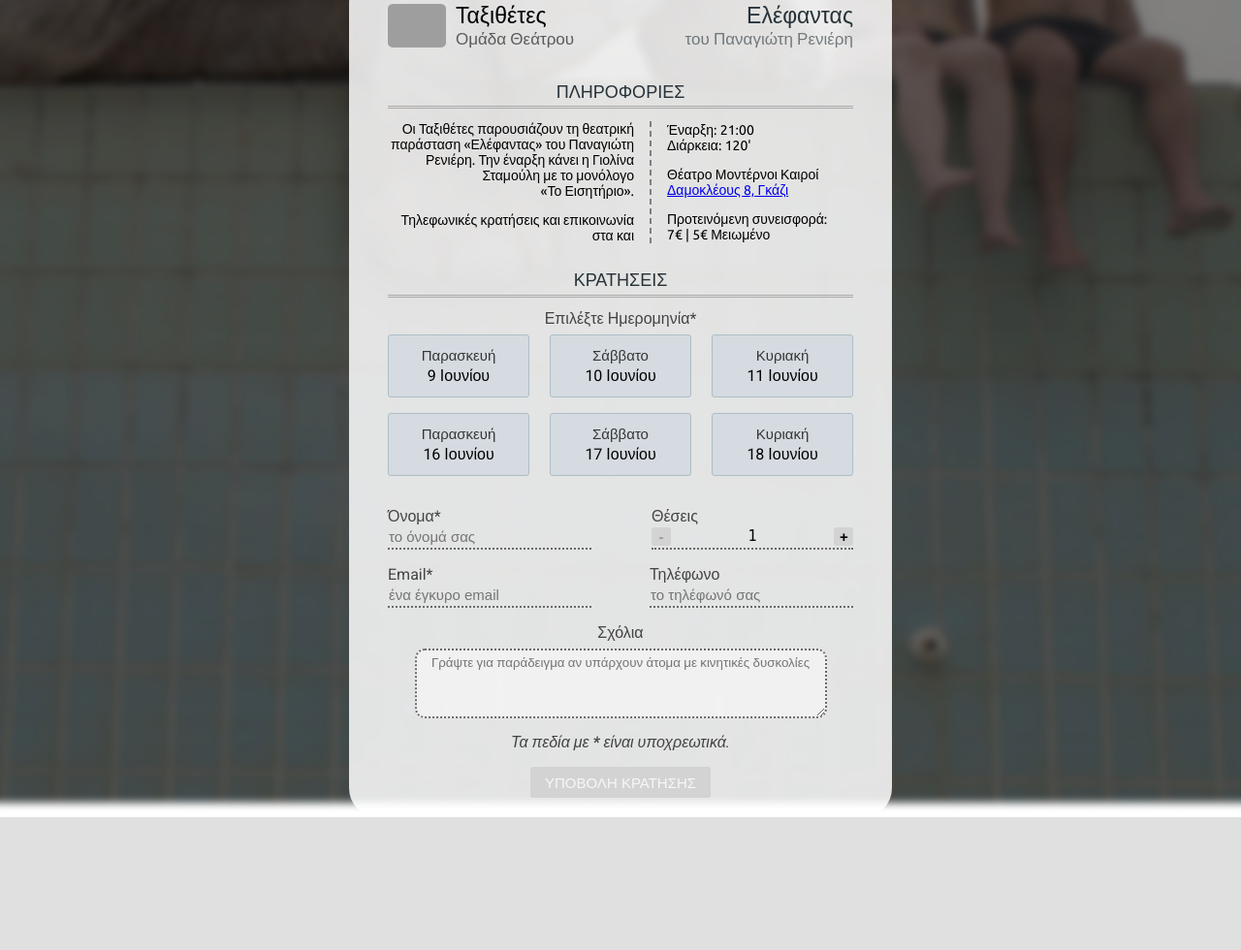
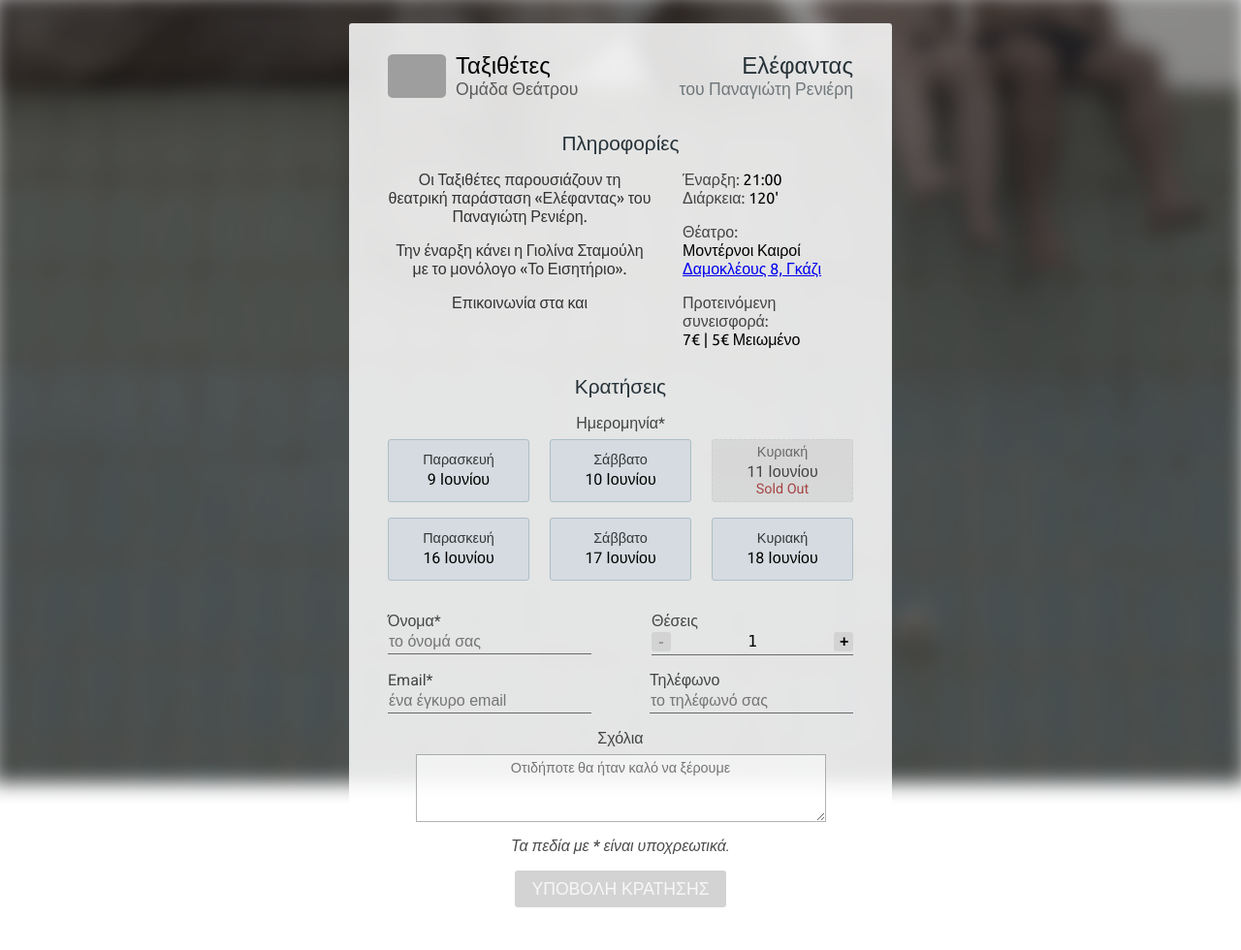
Before and after one commit to alistat/taxithet.es, a PHP site: page /parastaseis/elefantas-tou-panagioti-renieri in a window 1280 px wide. Shown: the whole page at 97% size. Before the commit the page ends 843 px from the top, so only its background shows below. Run offline with PHP 8.4, Linux system fonts and the light colour scheme; some libraries are stand-ins or nearby versions; grey boxes are pictures that could not be loaded.

Commit message:
Update reservation design

```diff
--- a/api/reservation.php
+++ b/api/reservation.php
@@ -8,8 +8,9 @@ function verify_captcha(): bool {
 
 const VIEWER_MAIL = /** @lang HTML */
 <<<EOD
-<html>
+<html lang="el">
 <head>
+<title>Κράτηση για την παράσταση Ελέφαντας</title>
 <style>
     table {
         border-spacing: 0;
--- a/parastaseis/elefantas-tou-panagioti-renieri/elefantas.css
+++ b/parastaseis/elefantas-tou-panagioti-renieri/elefantas.css
@@ -4,29 +4,36 @@ html {
 
 body {
     display: flex;
-    height: 100vh;
+    min-height: 100vh;
     justify-content: center;
     align-items: center;
     padding: 0;
     font-family: 'Roboto', sans-serif;
+    margin: 0;
 }
 
 .background-overlay {
-    height: 105%;
-    width: 105%;
+    top: -8px;
+    height: 102%;
+    height: calc(100% + 16px);
+    width: 102%;
+    width: calc(100% + 13px);
     position: fixed;
     z-index: -1;
     background-image: url(elefantas.jpg);
     background-position: center;
     background-size: cover;
-    filter: blur(4px) brightness(0.65);
+    filter: blur(10px) brightness(0.7) grayscale(0.3);
+    left: -8px;
+    overflow: hidden;
 }
 
 .content {
     background: rgb(255 255 255 / 85%);
     padding: 0 40px;
-    border-radius: 30px;
+    border-radius: 3px;
     width: 30rem;
+    margin: 1.5rem;
 }
 
 h1 {
@@ -35,15 +42,16 @@ h1 {
 
 h2 {
     font-weight: 400;
-    border-style: none none double;
+    /*border-style: none none double;*/
+    /*border-color: darkgray;*/
+    /*border-width: 3px;*/
     text-align: center;
-    border-width: 3px;
-    font-size: 18px;
+    /*font-size : 18 px;*/
     padding: 0.2rem 0;
     color: #263238;
-    border-color: darkgray;
     text-transform: capitalize;
     margin: 1.2rem 0 0.8rem;
+    font-size: 1.3rem;
 }
 
 .header {
@@ -64,8 +72,9 @@ h2 {
 }
 
 .team-name {
-    font-size: 23px;
+    /*font-size : 23px;*/
     font-weight: 300;
+    font-size: 1.5rem;
 }
 
 /*.team-identity .team-name {*/
@@ -74,16 +83,18 @@ h2 {
 /*}*/
 
 .team-subname {
-    font-size: 17px;
+    /*font-size : 17px;*/
     opacity: 0.6;
+    font-size: 1.1rem;
 }
 
 .description {
     display: flex;
-    align-items: center;
+    /*align-items: center;*/
     margin-bottom: 1.5rem;
     font-family: 'Ubuntu', sans-serif;
-    font-size: 14px;
+    /*font-size : 14px;*/
+    font-size: 1rem;
 }
 
 .description p:first-of-type {
@@ -97,12 +108,17 @@ h2 {
 .description-text {
     padding-right: 1rem;
     margin-right: 1rem;
-    border-right: 2px dashed gray;
-    text-align: right;
+    /*border-right: 2px dashed gray;*/
+    text-align: center;
+    color: #333;
 }
 
 .description-info {
-    min-width: 12rem;
+    min-width: 11rem;
+}
+
+.description-label {
+    opacity: 0.7;
 }
 
 .reservations {
@@ -134,13 +150,14 @@ h2 {
 }
 
 .reservation-field input {
-    border-style: none none dotted none;
-    border-width: 2px;
+    border-style: none none solid none;
+    border-width: 1px;
     border-color:dimgray;
     background: none;
     padding: 3px 1px;
     width: 13rem;
-    font-size: 15px;
+    /*font-size : 15px;*/
+    font-size: 1rem;
 }
 
 .invalid.reservation-field input {
@@ -180,9 +197,10 @@ h2 {
 }
 
 .reservation-date-day {
-    font-size: 15px;
+    /*font-size : 15px;*/
     margin-bottom: 2px;
     opacity: 0.75;
+    font-size: 0.9rem;
 }
 
 .selected .reservation-date-day {
@@ -190,8 +208,9 @@ h2 {
 }
 
 .reservation-date-sold-out {
-    font-size: 14px;
+    /*font-size : 14 px;*/
     color: darkred;
+    font-size: 0.9rem;
 }
 
 .selected {
@@ -226,15 +245,16 @@ h2 {
 
 .reservation-persons-input {
     display: flex;
-    border-bottom: 2px dotted dimgray;
-    padding: 0.15rem 0;
+    border-bottom: 1px solid dimgray;
+    padding: 0.15rem 0 0.2rem;
     font-family: monospace;
 }
 
 .reservation-persons-value {
     flex: auto;
     text-align: center;
-    font-size: 15px;
+    /*font-size : 15px;*/
+    font-size: 1rem;
 }
 
 .reservation-persons-control {
@@ -242,9 +262,10 @@ h2 {
     width: 1.25rem;
     border-radius: 3px;
     font-weight: bold;
-    font-size: 15px;
+    /*font-size : 15px;*/
     border: none;
     text-align: center;
+    font-size: 1rem;
 }
 
 .reservation-comments {
@@ -252,14 +273,17 @@ h2 {
 }
 
 .reservation-comments textarea {
-    border: 2px dotted dimgray;
-    border-radius: 10px;
+    /*border: 2px dotted dimgray;*/
+    /*border: 2px dashed rgb(105 105 105 / 50%);*/
+    border: 1px solid rgb(105 105 105 / 50%);
+    /*border-radius: 10px;*/
     width: 411px;
     height: 58px;
     background: rgba(255, 255, 255, 0.5);
     padding: 5px;
     text-align: center;
     font-family: inherit;
+    font-size: 0.9rem;
 }
 
 .reservation-actions {
@@ -275,7 +299,8 @@ h2 {
     transition: all .5s;
     padding: 0.5em 1em;
     text-transform: uppercase;
-    font-size: 15px;
+    /*font-size : 15px;*/
+    font-size: 1.1rem;
 }
 
 .submit:hover {
--- a/parastaseis/elefantas-tou-panagioti-renieri/index.html
+++ b/parastaseis/elefantas-tou-panagioti-renieri/index.html
@@ -26,37 +26,38 @@
             </div>
         </div>
 
-        <h2>ΠΛΗΡΟΦΟΡΙΕΣ</h2>
+        <h2>Πληροφορίες</h2>
         <div class="description">
             <div class="description-text">
                 <p>
                     Οι Ταξιθέτες παρουσιάζουν τη θεατρική παράσταση «Ελέφαντας» του Παναγιώτη Ρενιέρη.
-                    Την έναρξη κάνει η Γιολίνα Σταμούλη με το μονόλογο «Το&nbsp;Εισητήριο».
+
                 </p>
+                <p>Την έναρξη κάνει η Γιολίνα Σταμούλη με το μονόλογο «Το&nbsp;Εισητήριο».</p>
                 <p>
-                    Τηλεφωνικές κρατήσεις και επικοινωνία στα <span class="reservation-phone"></span> και
+                    Επικοινωνία στα <span class="reservation-phone"></span> και
                     <span class="contact-mail"></span>
                 </p>
 
             </div>
             <div class="description-info">
                 <p>
-                    Έναρξη: 21:00
+                    <span class="description-label">Έναρξη:</span> 21:00
                     <br>
-                    Διάρκεια:
+                    <span class="description-label">Διάρκεια:</span>
                     120'
                 </p>
                 <p>
-                    Θέατρο Μοντέρνοι Καιροί <br>
+                    <span class="description-label">Θέατρο:</span> <br> Μοντέρνοι Καιροί <br>
                      <a href="https://goo.gl/maps/n3S4JYx9FZkfCWkR9">Δαμοκλέους 8, Γκάζι</a>
                 </p>
                 <p>
-                    Προτεινόμενη συνεισφορά:<br> 7€ | 5€ Μειωμένο
+                    <span class="description-label">Προτεινόμενη συνεισφορά:</span><br> 7€ | 5€ Μειωμένο
                 </p>
             </div>
         </div>
 
-        <h2>ΚΡΑΤΗΣΕΙΣ</h2>
+        <h2>Κρατήσεις</h2>
         <div class="reservations">
             <Reservations :dates="dates"></Reservations>
         </div>
@@ -68,7 +69,6 @@
       import Reservations from "./reservations.js";
 
       document.addEventListener('DOMContentLoaded', () => {
-
 
       });
 
@@ -89,7 +89,7 @@
                 {
                     day: "Κυριακή",
                     date: "11 Ιουνίου",
-                    soldOut: false,
+                    soldOut: true,
                 },
                 {
                     day: "Παρασκευή",
--- a/parastaseis/elefantas-tou-panagioti-renieri/reservations.js
+++ b/parastaseis/elefantas-tou-panagioti-renieri/reservations.js
@@ -48,7 +48,7 @@ export default {
         } catch (error) {
           console.error("Could not get captcha token", error);
         }
-        const resp = await axios.post("/api/reservation.php",
+        const resp = await axios.post("/api/res" + "ervation.php",
           {
             date: this.date.date,
             persons: this.persons,
@@ -73,9 +73,9 @@ export default {
     }
   },
   template: `
-    <div class="reservation-fields" :class="{ loading, success, valid }">
+    <div class="reservation-fields" :class="{ loading, success, valid }" v-if="!success">
         <div class="reservation-field reservation-dates reservation-field-full">
-            <label>Επιλέξτε Ημερομηνία*</label>
+            <label>Ημερομηνία*</label>
             <div class="reservation-dates-values">
                 <div class="reservation-date"
                   v-for="availableDate in dates"
@@ -110,12 +110,50 @@ export default {
         </div>
         <div class="reservation-field reservation-comments reservation-field-full">
             <label>Σχόλια</label>
-            <textarea v-model="comments" placeholder="Γράψτε για παράδειγμα αν υπάρχουν άτομα με κινητικές δυσκολίες" :disabled="success"></textarea>
+            <textarea v-model="comments" placeholder="Οτιδήποτε θα ήταν καλό να ξέρουμε" :disabled="success"></textarea>
         </div>
     </div>
     <div class="reservation-control" :class="{ error, success, valid }">
       <div class="reservation-error" v-if="error">{{error}}</div>
-      <div class="reservation-success" v-if="success">Επιτυχία! Λάβαμε την κράτησή σας. <br> Σας έχουμε στείλει ένα αντίγραφο στο email σας.</div>
+      <div class="reservation-success" v-if="success">
+        <div class="reservation-success-message">
+            Επιτυχία! Λάβαμε την κράτησή σας.
+        </div>
+        <div class="reservation-success-info">
+            <table>
+<!--                <thead>-->
+<!--                    <tr><th colspan="2">Πληροφορίες Κράτησης</th></tr>-->
+<!--                </thead>-->
+                <tbody>
+                    <tr>
+                        <th>Ημερομηνία</th>
+                        <td><strong>{{date.day}} {{date.date}}</strong></td>
+                    </tr>
+                    <tr>
+                        <th>Όνομα</th>
+                        <td>{{name}}</td>
+                    </tr>
+                    <tr>
+                        <th>Θέσεις</th>
+                        <td>{{persons}}</td>
+                    </tr>
+                    <tr>
+                        <th>Email</th>
+                        <td>{{email}}</td>
+                    </tr>
+                    <tr>
+                        <th>Τηλέφωνο</th>
+                        <td>{{phone}}</td>
+                    </tr>
+                    <tr>
+                        <th>Σχόλια</th>
+                        <td>{{comments}}</td>
+                    </tr>
+                </tbody>
+          </table>
+          <div class="reservation-success-email-notice">Σας έχουμε στείλει ένα αντίγραφο στο email σας.</div>
+        </div>
+      </div>
       <div class="reservation-validation" v-if="!success">Τα πεδία με <strong>*</strong> είναι υποχρεωτικά.</div>
       <div class="reservation-actions" v-if="!success">
           <button class="submit" @click="submit" :disabled="loading || !dateOk || !nameOk || !emailOk || !phoneOk">Υποβολη Κρατησης</button>
```
Also changed, not shown: other parts of parastaseis/elefantas-tou-panagioti-renieri/elefantas.css (+35 -1 lines).
